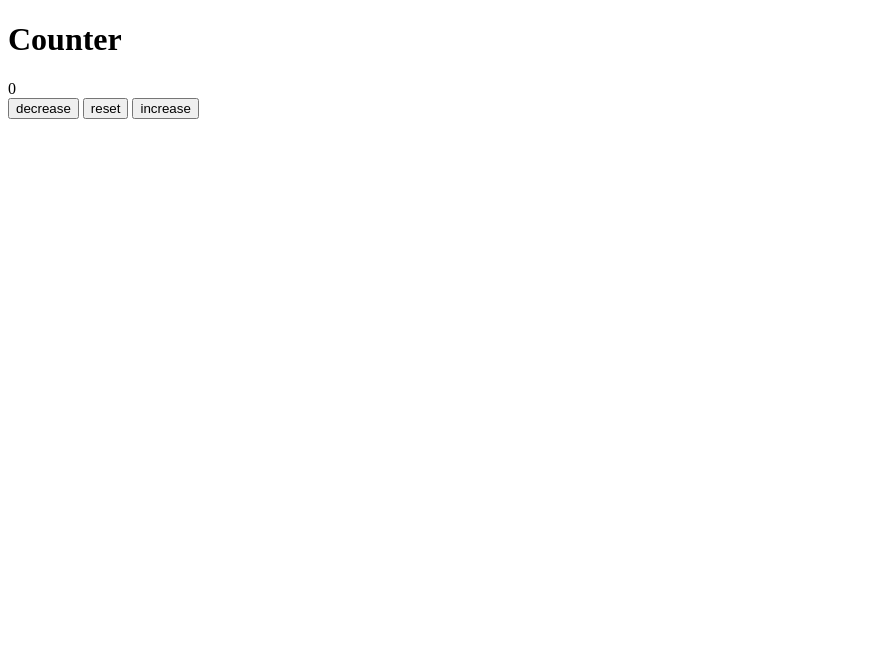
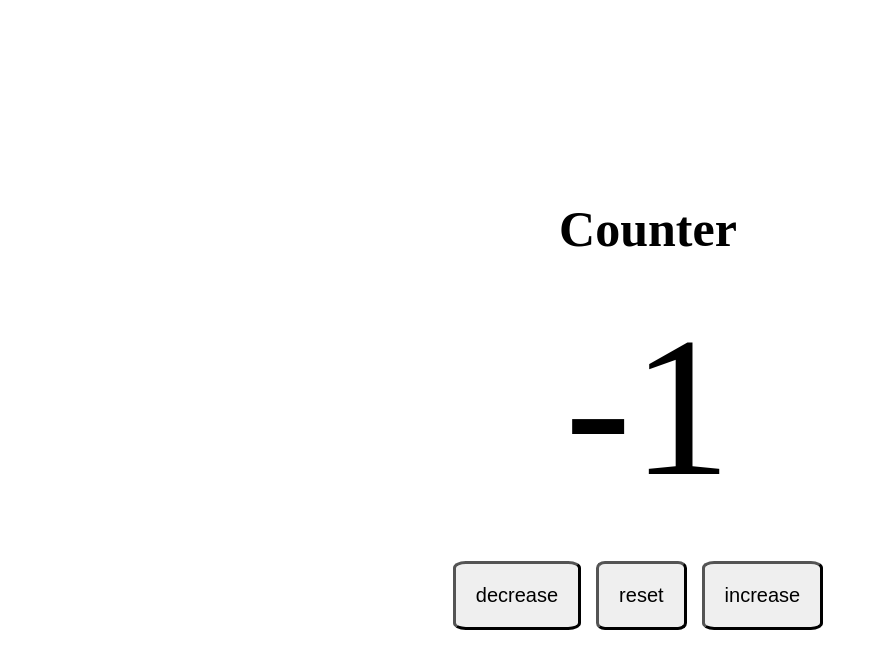
Before and after one commit to juliascherbina/java-script-, a plain HTML site: page 15JS-projects/counter/index.html in a window 1280 px wide. Both pictures are taken after a click on the button "decrease". Shown: the whole page, without its empty margins (0-878 px from the left). Drawn offline with Linux system fonts and the light colour scheme.

Commit message:
Counter finish

```diff
--- /dev/null
+++ b/15JS-projects/counter/counter.js
@@ -0,0 +1,19 @@
+let count = 0;
+
+const value = document.querySelector('#value')
+const btns = document.querySelectorAll('.btn')
+btns.forEach(function (item) {
+    item.addEventListener('click', function (e) {
+        const styles = e.currentTarget.classList;
+        if (styles.contains('decrease')) {
+            count--;
+        }
+        else if (styles.contains('increase')) {
+            count++;}
+        if (styles.contains('reset'))
+        {
+            count=0;
+        }
+        value.textContent = count
+    })
+})
--- a/15JS-projects/counter/index.html
+++ b/15JS-projects/counter/index.html
@@ -6,13 +6,14 @@
     <meta http-equiv="X-UA-Compatible" content="IE=edge">
     <meta name="viewport" content="width=device-width, initial-scale=1.0">
     <title>Counter</title>
+    <link rel="stylesheet" href="./styles.css">
 </head>
 
 <body>
     <main>
         <div class="container">
             <h1>Counter</h1>
-            <span>0</span>
+            <span id="value">0</span>
             <div class="btn">
                 <button class="btn decrease">decrease</button>
                 <button class="btn reset">reset</button>
@@ -21,5 +22,5 @@
         </div>
     </main>
 </body>
-
+<script src="./counter.js"></script>
 </html>
--- a/15JS-projects/counter/styles.css
+++ b/15JS-projects/counter/styles.css
@@ -0,0 +1,49 @@
+main {
+    margin: 0;
+    padding: 0;
+    display: flex;
+    min-width: 100vw;
+    min-height: 100vh;
+    justify-content: center;
+    align-items: center;
+    text-align: center;
+}
+
+h1 {
+    font-size: 50px;
+}
+
+span {
+    font-size: 200px;
+}
+
+.btn {
+    margin-top: 10px;
+    padding: 20px;
+    font-size: 20px;
+    margin-right: 10px;
+    border-radius: 10%;
+    border-color: black;
+    border-width: 3px;
+
+}
+
+.btn.decrease:hover {
+    background-color: rgb(8, 1, 1);
+    color: white;
+    transition: 0.7s;
+
+
+}
+
+.btn.reset:hover {
+    background-color: rgb(8, 1, 1);
+    color: white;
+    transition: 0.7s;
+}
+
+.btn.increase:hover {
+    background-color: rgb(8, 1, 1);
+    color: white;
+    transition: 0.7s;
+}
```
